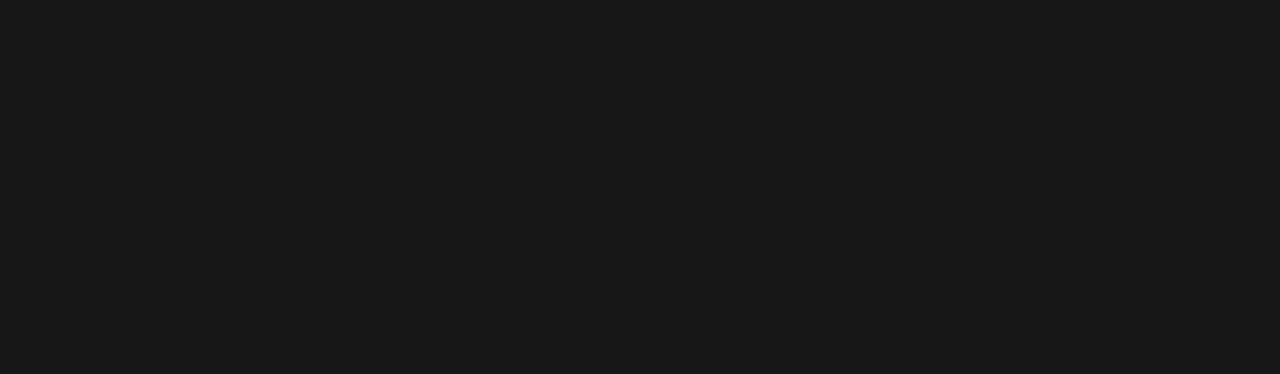
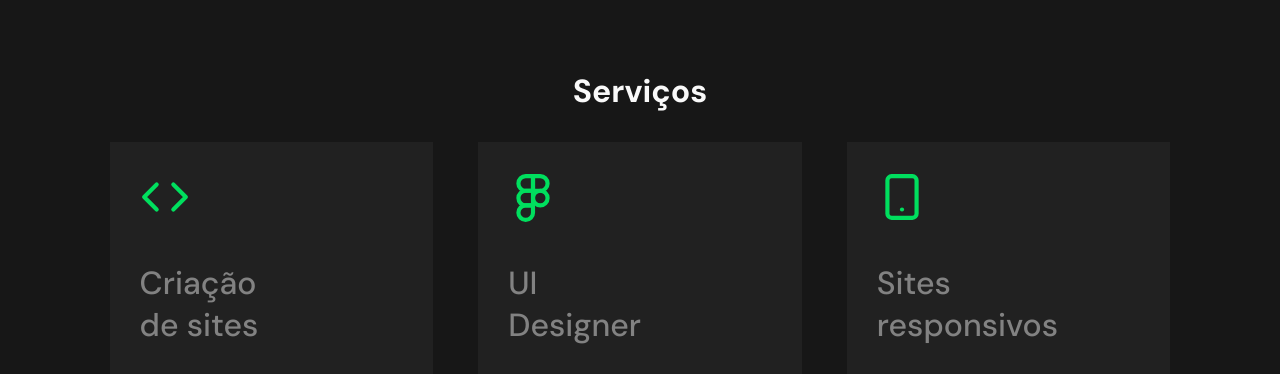
Before and after one commit to lucasAlmeidaSilveira/portfolio, a React (Create React App) app: page / in a window 1280 px wide. Shown: the part 1875-2249 px from the top of the page. Before the commit the page ends 1945 px from the top, so only its background shows below. Built offline with nearby package versions, Linux system fonts and the light colour scheme.

Commit message:
Add services (layout)

```diff
--- a/src/App.tsx
+++ b/src/App.tsx
@@ -2,6 +2,7 @@ import { About } from "./components/About";
 import { Banner } from "./components/Banner";
 import { Header } from "./components/Header";
 import { Projects } from "./components/Projects";
+import { Services } from "./components/Services";
 import { GlobalStyle } from "./styles/global";
 
 export function App() {
@@ -11,6 +12,7 @@ export function App() {
       <Banner />
       <About />
       <Projects />
+      <Services />
       <GlobalStyle />
     </>
   );
--- a/src/components/Projects/index.tsx
+++ b/src/components/Projects/index.tsx
@@ -3,7 +3,7 @@ import { BoxProjects, Container } from "./style";
 
 export function Projects(){
   return(
-    <Container>
+    <Container id='projects'>
       <h2>Projetos</h2>
 
       <BoxProjects>
--- /dev/null
+++ b/src/components/Services/Service.tsx
@@ -0,0 +1,16 @@
+import { ReactElement } from "react"
+import { ServiceBox } from "./styles"
+
+type ServiceProps = {
+  icon: ReactElement;
+  title: string;
+}
+
+export function Service({icon, title}: ServiceProps){
+  return(
+    <ServiceBox>
+      {icon}
+      <h3>{title}</h3>
+    </ServiceBox>
+  )
+}
--- /dev/null
+++ b/src/components/Services/index.tsx
@@ -0,0 +1,18 @@
+import { FiCode, FiFigma, FiSmartphone } from "react-icons/fi";
+import { Service } from "./Service";
+import { BoxServices, Container } from "./styles";
+
+export function Services(){
+  return(
+    <Container id='services'>
+      <h2>Serviços</h2>
+
+      <BoxServices>
+        <Service icon={<FiCode />} title={'Criação de sites'}/>
+        <Service icon={<FiFigma />} title={'UI Designer'}/>
+        <Service icon={<FiSmartphone />} title={'Sites responsivos'}/>
+      </BoxServices>
+
+    </Container>
+  )
+}
--- /dev/null
+++ b/src/components/Services/styles.ts
@@ -0,0 +1,52 @@
+import styled from 'styled-components';
+
+export const Container = styled.article`
+  max-width: 1080px;
+  margin: 12rem auto 0;
+  display: flex;
+  flex-direction: column;
+  align-items: center;
+  justify-content: center;
+
+  h2 {
+    font-size: 3.2rem;
+    color: var(--white);
+    margin-bottom: 3rem;
+  }
+`;
+
+export const BoxServices = styled.div`
+  display: grid;
+  grid-template-columns: repeat(3, 1fr);
+  grid-gap: 4.5rem;
+`;
+
+export const ServiceBox = styled.div`
+  display: flex;
+  flex-direction: column;
+
+  padding: 3rem;
+
+  background-color: var(--gray-60);
+  border-bottom: 5px solid var(--green);
+
+  transition: all .2s ease;
+
+  &:hover {
+    background-color: var(--gray-40);
+    transform: translateY(-1rem);
+  }
+
+  svg {
+    color: var(--green);
+    font-size: 5rem;
+    margin-bottom: 4rem;
+  }
+
+  h3 {
+    width: 50%;
+    font-size: 3.2rem;
+    font-weight:500;
+    color: var(--gray-20);
+  }
+`;
```
